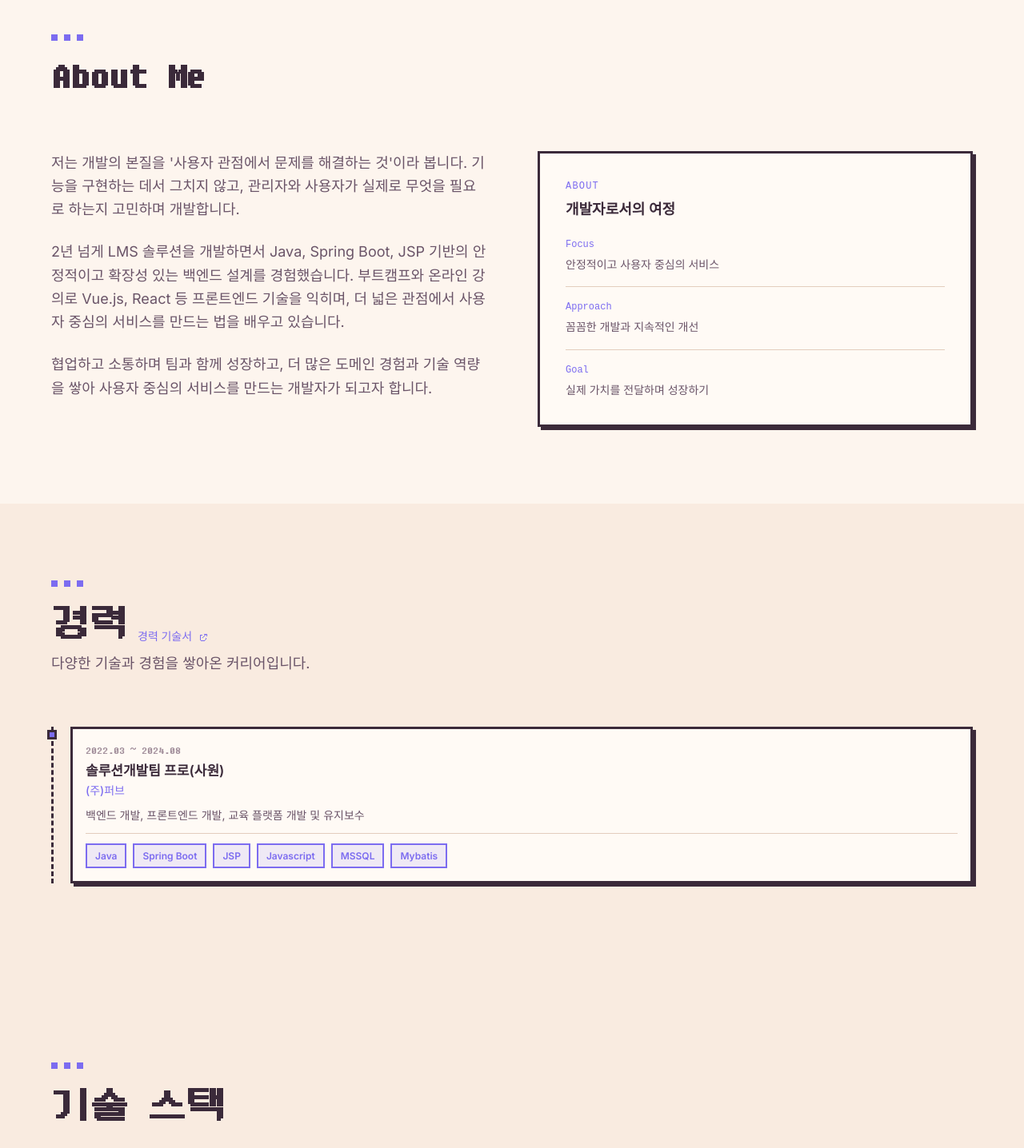
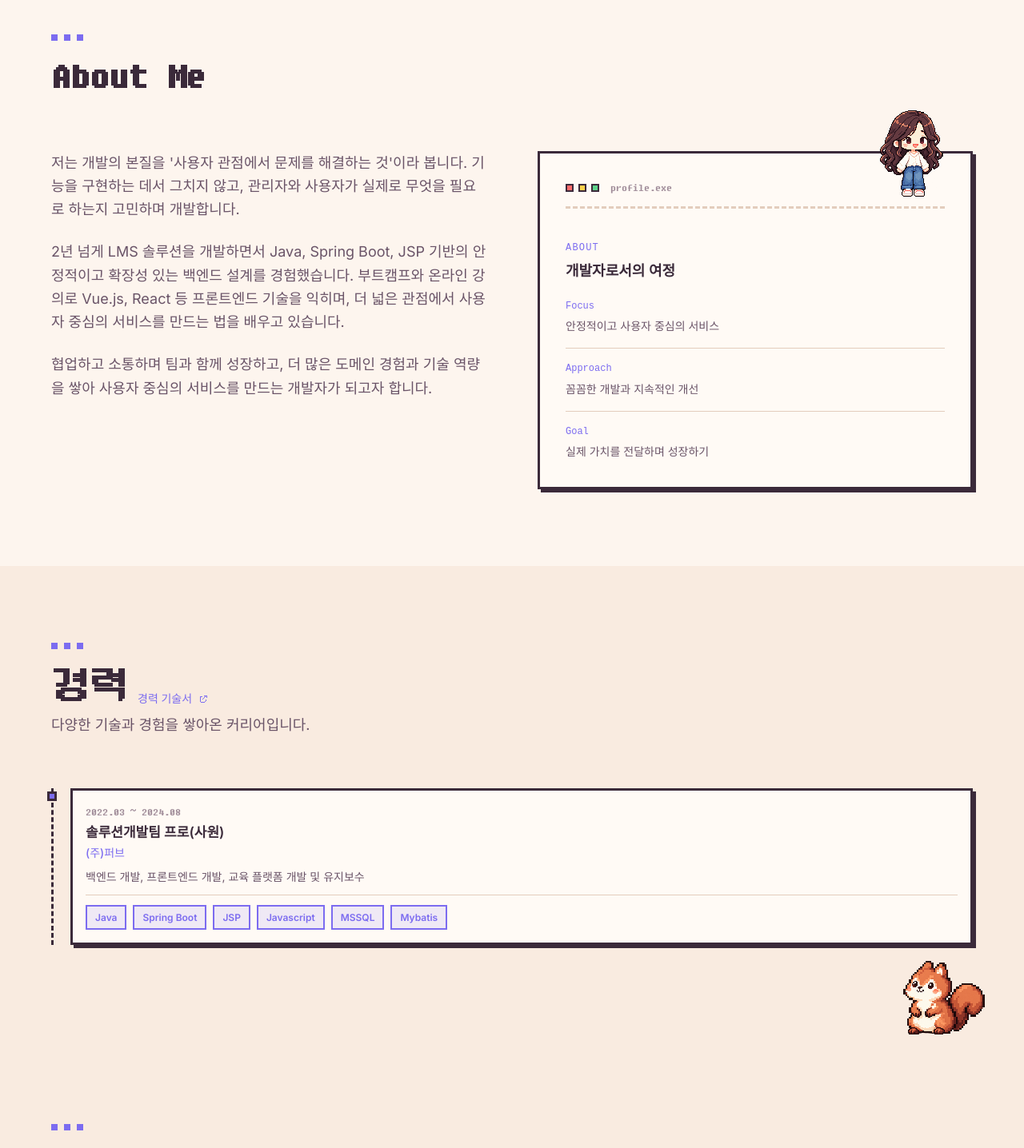
Before and after one commit to yoonsoyoung/yoon-profile-site, a React (Vite) app: page /#/ in a window 1280 px wide. Shown: the part 880-2316 px from the top of the page at 80% size. Built offline with nearby package versions, Linux system fonts and the light colour scheme; the HTML template or start-up script is replaced by a standard one; a web font is replaced by a local one.

Commit message:
Design: Add 섹션 도트 캐릭터/다람쥐 장식

```diff
--- a/src/components/About.tsx
+++ b/src/components/About.tsx
@@ -55,7 +55,13 @@ export function About(): React.ReactElement {
             </p>
           </div>
 
-          <div className="bg-bg-card border border-border-subtle rounded-2xl p-8 flex flex-col gap-6 h-fit">
+          <div className="relative bg-bg-card border border-border-subtle rounded-2xl p-8 flex flex-col gap-6 h-fit mt-12 md:mt-0">
+            <img
+              src={`${import.meta.env.BASE_URL}img/[asset]캐릭터_서있기.png`}
+              alt=""
+              className="pixel-sprite absolute -top-14 right-4 w-28"
+            />
+            <div className="pixel-titlebar"><i></i><i></i><i></i><span className="ml-2">profile.exe</span></div>
             <div>
               <div className="text-accent font-mono text-xs tracking-widest uppercase mb-2">About</div>
               <h3 className="text-text-primary text-lg font-semibold">개발자로서의 여정</h3>
--- a/src/components/Career.tsx
+++ b/src/components/Career.tsx
@@ -109,6 +109,11 @@ export function Career(): React.ReactElement {
           </div>
         )}
       </div>
+      <img
+        src={`${import.meta.env.BASE_URL}img/[asset]다람쥐.png`}
+        alt=""
+        className="pixel-sprite absolute right-4 md:right-12 bottom-2 w-20 md:w-28"
+      />
     </section>
   );
 }
--- a/src/components/Contact.tsx
+++ b/src/components/Contact.tsx
@@ -82,6 +82,11 @@ export function Contact(): React.ReactElement {
           </a>
         </div>
       </div>
+      <img
+        src={`${import.meta.env.BASE_URL}img/[asset]다람쥐.png`}
+        alt=""
+        className="pixel-sprite absolute left-4 md:left-12 bottom-2 w-20 md:w-28"
+      />
     </section>
   );
 }
--- a/src/components/Footer.tsx
+++ b/src/components/Footer.tsx
@@ -5,9 +5,16 @@ export function Footer(): React.ReactElement {
     <footer className="bg-bg-secondary border-t border-border-subtle py-12 px-6 md:px-12">
       <div className="max-w-6xl mx-auto">
         <div className="grid grid-cols-1 md:grid-cols-2 gap-8 mb-8 pb-8 border-b border-border-subtle">
-          <div>
-            <h3 className="text-text-primary font-bold text-lg mb-1">윤소영</h3>
-            <p className="text-text-secondary text-sm">풀스택 개발자</p>
+          <div className="flex items-center gap-3">
+            <img
+              src={`${import.meta.env.BASE_URL}img/[asset]캐릭터_서있기.png`}
+              alt=""
+              className="pixel-sprite w-16 h-16"
+            />
+            <div>
+              <h3 className="text-text-primary font-bold text-lg mb-1">윤소영</h3>
+              <p className="text-text-secondary text-sm">풀스택 개발자</p>
+            </div>
           </div>
 
           <div className="flex justify-center md:justify-end gap-6">
```
